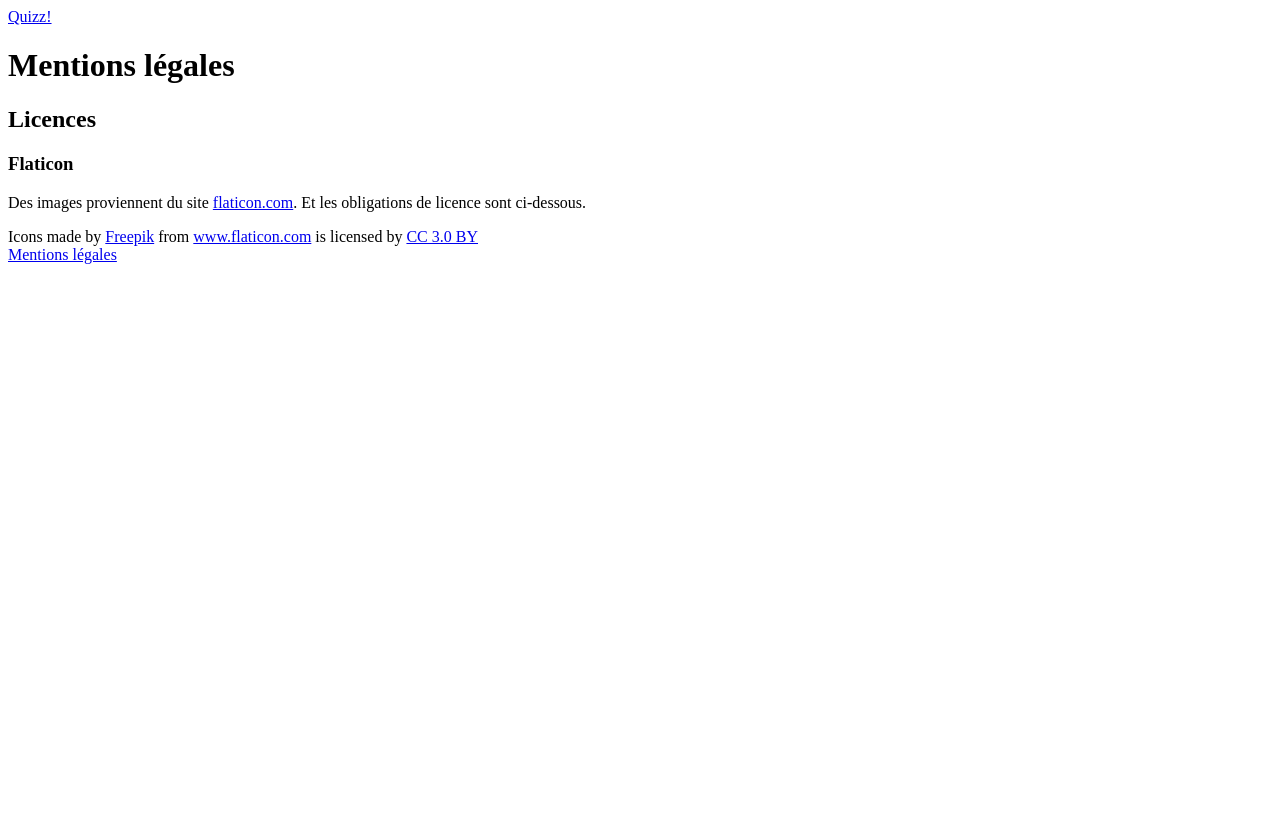
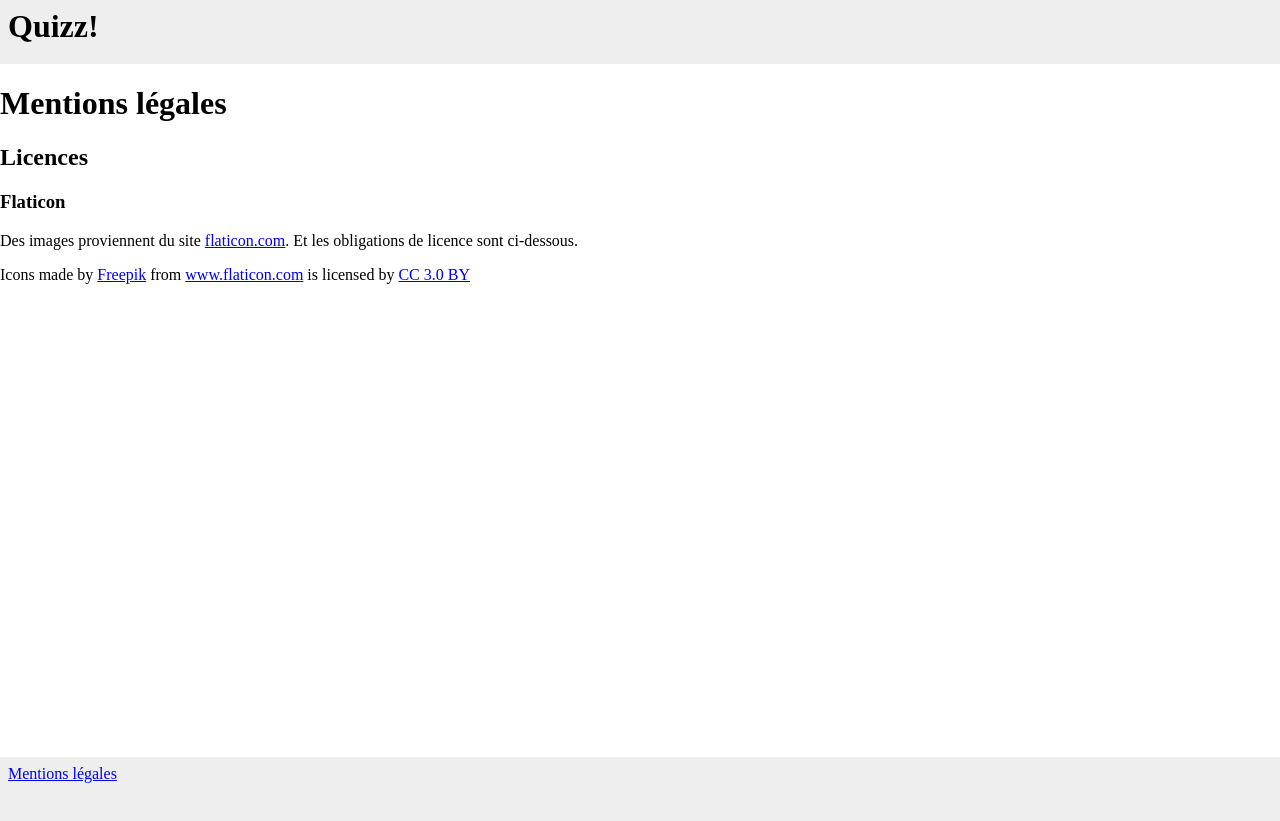
Before and after one commit to jlguenego/example_html, a plain HTML site: page app/legal.html in a window 1280 px wide. Before the commit the page ends 800 px from the top, so only its background shows below. Drawn offline with Linux system fonts and the light colour scheme.

Commit message:
ajout css

```diff
--- a/app/legal.html
+++ b/app/legal.html
@@ -6,11 +6,12 @@
     <meta name="viewport" content="width=device-width, initial-scale=1.0">
     <link rel="icon" href="assets/conversation.png" type="image/png">
     <title>Quizz</title>
+    <link rel="stylesheet" href="style.css">
 </head>
 
 <body>
     <header>
-        <a href="index.html">Quizz!</a>
+            <a class="site-id logo" href="index.html">Quizz!</a>
     </header>
     <main>
         <h1>Mentions légales</h1>
--- a/app/style.css
+++ b/app/style.css
@@ -19,3 +19,13 @@ header, footer {
 main {
     height: calc(100% - 8em);
 }
+
+.site-id {
+    font-size: 2em;
+    text-decoration: none;
+    color: inherit;
+}
+
+.logo {
+    font-weight: bold;
+}
```
Also changed, not shown: app/create-quizz.html (+2 -1 lines), app/index.html (+2 -2 lines), app/list-quizz.html (+2 -1 lines).
